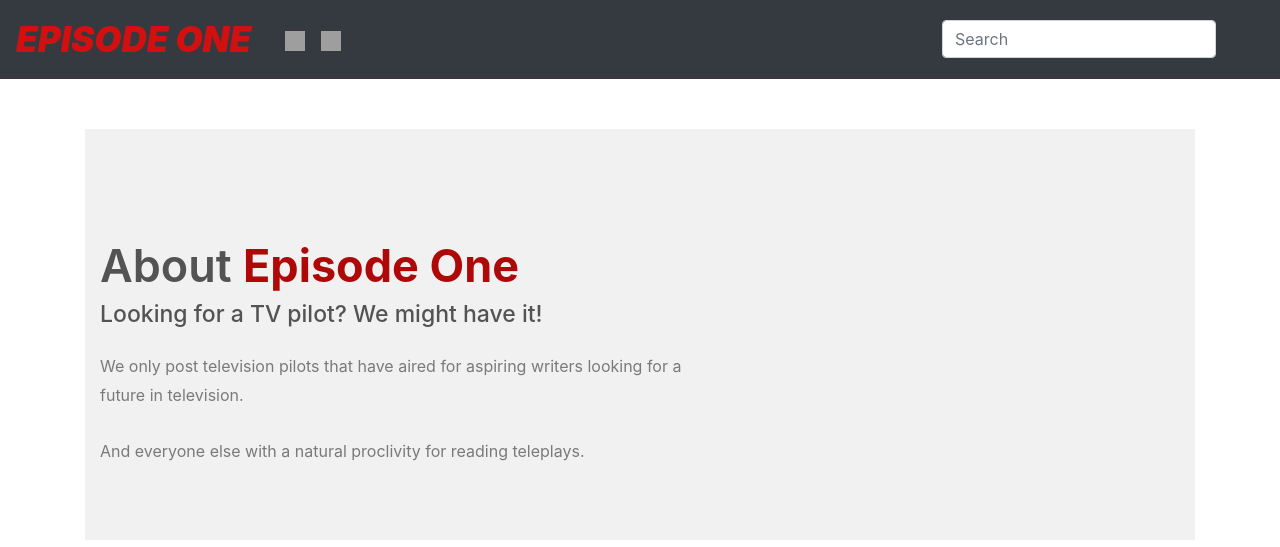
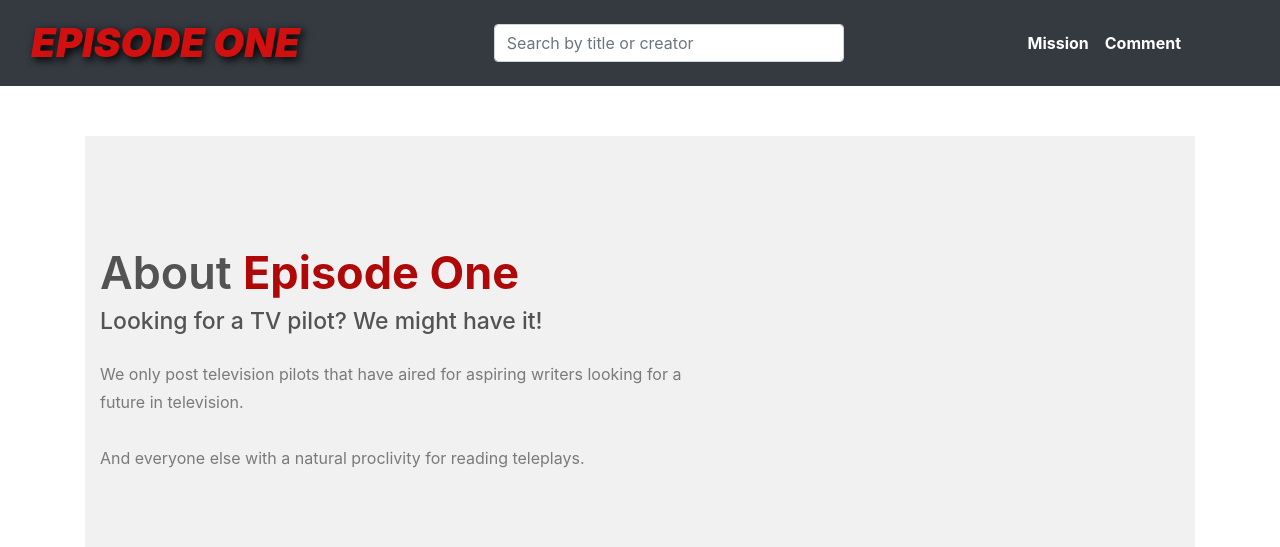
Before and after one commit to thalldakota41/pilots, a Django app: page /about/ in a window 1280 px wide. Shown: the top 547 px of the page. Run offline with Django 3.2, Linux system fonts and the light colour scheme; some libraries are stand-ins or nearby versions; grey boxes are pictures that could not be loaded.

Commit message:
initial commit

```diff
--- a/script_app/templates/home.html
+++ b/script_app/templates/home.html
@@ -48,7 +48,7 @@
             {% endif %}
         </div>
     </div>
-    <script src="{% static 'js/pagination.js' %}"></script>
+
 
 
     {% endblock content %}
--- a/script_app/templates/main.html
+++ b/script_app/templates/main.html
@@ -12,7 +12,7 @@
 
     <link rel="stylesheet" type="text/css" href="{% static 'css/main.css' %}">
     <link rel="stylesheet" href="https://stackpath.bootstrapcdn.com/bootstrap/4.4.1/css/bootstrap.min.css" integrity="sha384-Vkoo8x4CGsO3+Hhxv8T/Q5PaXtkKtu6ug5TOeNV6gBiFeWPGFN9MuhOf23Q9Ifjh" crossorigin="anonymous">
-
+    <link rel="stylesheet" href="https://stackpath.bootstrapcdn.com/font-awesome/4.7.0/css/font-awesome.min.css">
 </head>
 <body>
 
@@ -22,30 +22,30 @@
             <span class="navbar-toggler-icon"></span>
           </button>
 
+          <form class="form-inline my-2 my-lg-0" action="/" method="GET">
+
+            <input class="form-control mr-sm-2", type="text", name="search" placeholder="Search by title or creator">
+            <!-- <button class="btn btn-outline-success my-2 my-sm-0" type="submit">Search</button> -->
+          </form>
+        <div class="hyper-link">
           <div class="collapse navbar-collapse" id="navbarSupportedContent">
             <ul class="navbar-nav mr-auto">
-              <li class="nav-item active">
-                <a class="nav-link" href="{% url 'about' %}"><img src="{% static 'icons/rocket.png' %}"><span class="sr-only">Mission Page</span></a>
+              <li data-tooltip="Our Mission" class="nav-item active">
+                <a class="nav-link" id="about" href="{% url 'about' %}"><strong>Mission</strong></a>
               </li>
 
             </ul>
             <div class="collapse navbar-collapse" id="navbarSupportedContent">
+
               <ul class="navbar-nav mr-auto">
                 <li class="nav-item active">
-                  <a class="nav-link" href="{% url 'comment' %}"><img src="{% static 'icons/envelope.jpg' %}"><span class="sr-only">Comment Page</span></a>
+                  <a class="nav-link" id="comment" href="{% url 'comment' %}"><strong>Comment</strong></a>
+
                 </li>
-
               </ul>
 
-              <form class="form-inline my-2 my-lg-0" action="/search" method="GET">
+        </div>
 
-                <input class="form-control mr-sm-2", type="text", name="search" placeholder="Search">
-                <!-- <button class="btn btn-outline-success my-2 my-sm-0" type="submit">Search</button> -->
-              </form>
-
-              <ul id="search-results">
-
-              </ul>
 
           </div>
 
--- a/script_app/urls.py
+++ b/script_app/urls.py
@@ -9,5 +9,4 @@ urlpatterns = [
     path('about/', views.about, name="about"),
     path('comment/', views.comment, name="comment"),
     path('comment_submit/', views.comment_submit, name="comment_submit"),
-    path('search/', views.search, name="search"),
 ]
--- a/script_app/views.py
+++ b/script_app/views.py
@@ -10,12 +10,13 @@ def home(request):
 
     post =  Pilot.objects.all().order_by('id')
 
-    #Search Filter
-    # search = request.GET.get('search')
+    # Search Filter
+    search = request.GET.get('search')
 
-    # if search != '' and search is not None:
-    #     post = post.filter(Q(title__icontains=search) | Q(writer__icontains=search)).distinct()
-    #     return redirect('/')
+    if search != '' and search is not None:
+        post = post.filter(Q(title__icontains=search) | Q(writer__icontains=search)).distinct()
+
+
 
     # Pagination
     page_number = request.GET.get('page', 1)
@@ -41,18 +42,6 @@ def home(request):
 
     return render(request, 'home.html', context)
 
-# SearchField
-def search(request):
-    pilot =  Pilot.objects.all()
-
-    search = request.GET.get('search')
-
-    if search != '' and search is not None:
-        pilot = pilot.filter(Q(title__icontains=search) | Q(writer__icontains=search)).distinct()
-        return render(request, 'search.html')
-    return render(request, 'search.html', {'post':post})
-
-
 def about(request):
     return render(request, 'about.html')
 
--- a/static/css/main.css
+++ b/static/css/main.css
@@ -31,17 +31,6 @@ body{
 	display: inline-block;
 	margin-left: 15px;
 }
-
-/* #cart-total{
-	display: block;
-	text-align: center;
-	color:#fff;
-	background-color: red;
-	width: 20px;
-	height: 25px;
-	border-radius: 50%;
-	font-size: 14px;
-} */
 
 .col-lg-4, .col-lg-6, .col-lg-8, .col-lg-12{
 	margin-top: 10px;
@@ -90,24 +79,75 @@ body{
 	opacity: .6;
 }
 
-.search-results{
+form{
 	margin: auto;
 }
 
 #icon {
-	font-size: 35px;
+	font-size:40px;
 	padding-right: 10px;
 	color: #d31010;
 	font-weight:900;
 	cursor: pointer;
+	text-shadow: 3px 3px 8px #000000;
+	display: flex;
+	margin-left: 15px;
+	transition: .5s ease;
+
 }
 
 #icon:hover {
-	text-shadow: -3px -3px 8px #000000;
+	opacity: 0.7;
+}
+
+img {
+	width: 25px;
+	height: 25px;
 }
 
 
-img {
-	width: 20px;
-	height: 20px;
+#about:hover {
+	opacity: 0.7;
+	transition:  0.5s ease;
 }
+
+#comment:hover {
+	opacity: 0.7;
+	transition:  0.5s ease;
+}
+
+input.form-control {
+	width: 350px!important;
+	margin-right: 20px;
+}
+
+.hyper-link {
+	float: right;
+	margin-right: 75px;
+}
+/* Tooltip container */
+.tooltip {
+	position: relative;
+	display: inline-block;
+	border-bottom: 1px dotted black; /* If you want dots under the hoverable text */
+  }
+
+  /* Tooltip text */
+  .tooltip .tooltiptext {
+	visibility: hidden;
+	width: 120px;
+	background-color: black;
+	color: #fff;
+	text-align: center;
+	padding: 5px 0;
+	border-radius: 6px;
+
+	/* Position the tooltip text - see examples below! */
+	position: absolute;
+	z-index: 1;
+  }
+
+  /* Show the tooltip text when you mouse over the tooltip container */
+  .tooltip:hover .tooltiptext {
+	visibility: visible;
+  }
```
Also changed, not shown: script_app/templates/pagination.html (deleted, +0 -26 lines), script_app/templates/search.html (deleted, +0 -48 lines), static/js/pagination.js (deleted, +0 -20 lines), 2 other files.
